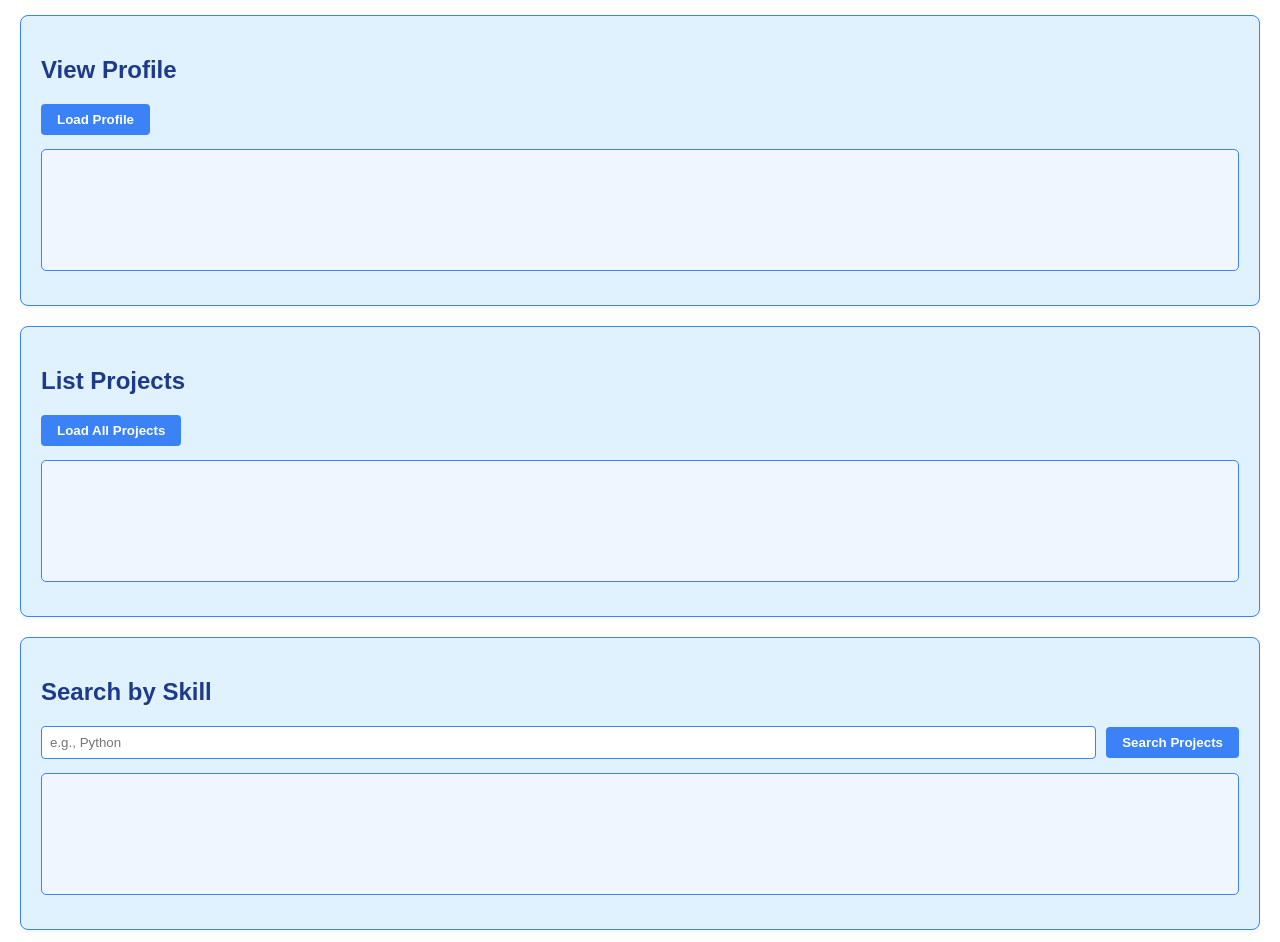
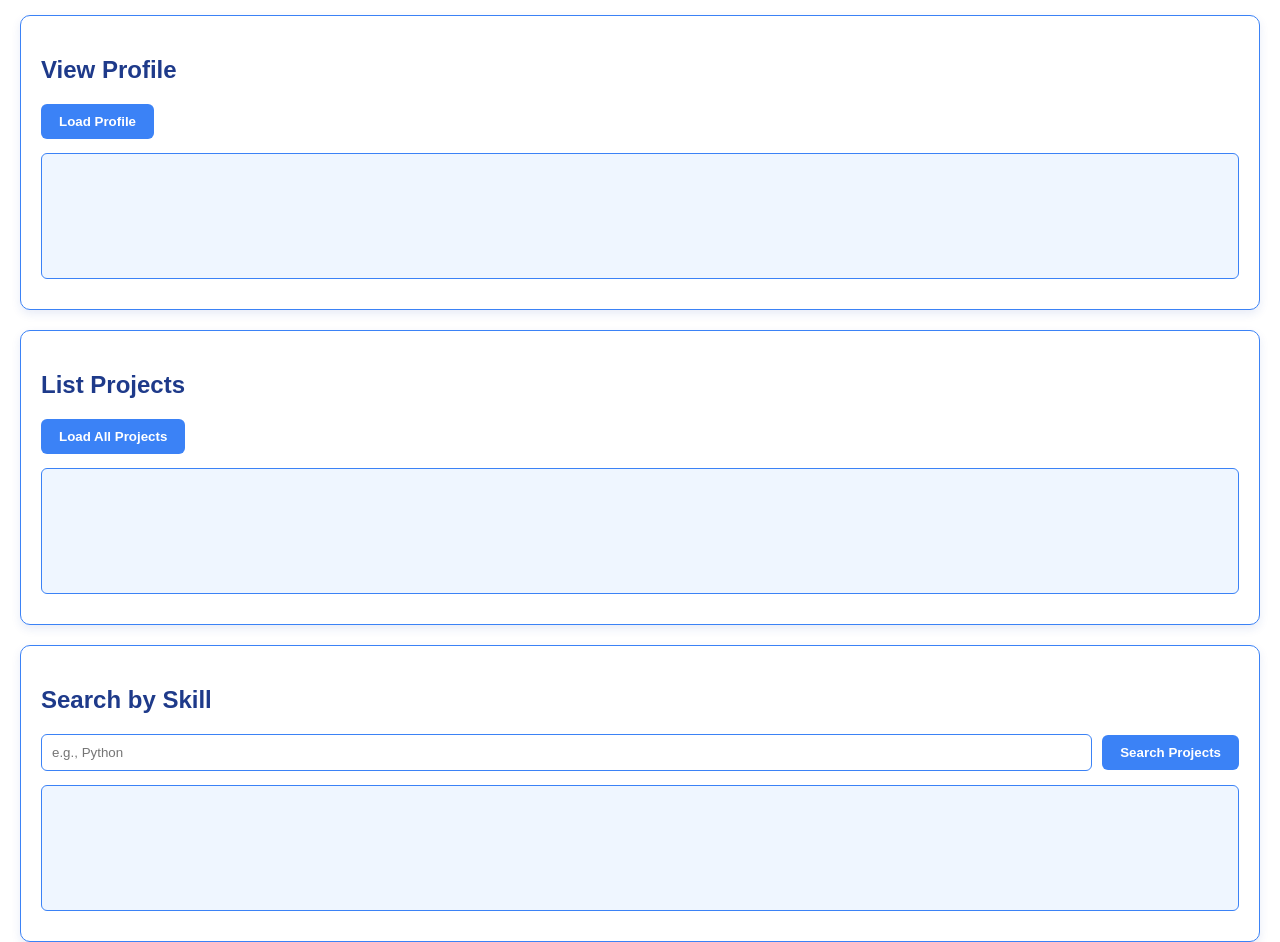
Before and after one commit to BS-Tech17/me-api-playground, a plain HTML site: page frontend/index.html in a window 1280 px wide. Shown: the part 73-1015 px from the top of the page. Drawn offline with Linux system fonts and the light colour scheme.

Commit message:
Update styles.css

```diff
--- a/frontend/styles.css
+++ b/frontend/styles.css
@@ -13,63 +13,75 @@ header {
 h1 {
     color: #1e3a8a; /* Dark blue heading */
     font-size: 2em;
+    letter-spacing: 1px;
 }
 
 .card {
     margin-bottom: 20px;
-    background-color: #e0f2fe; /* Light blue card background */
+    background-color: #ffffff; /* White card background for cleaner look */
     padding: 20px;
-    border-radius: 8px;
-    border: 1px solid #3b82f6; /* Medium blue border */
-    box-shadow: 0 2px 4px rgba(0, 0, 0, 0.05);
+    border-radius: 10px;
+    border: 1px solid #3b82f6; /* Blue border */
+    box-shadow: 0 4px 10px rgba(30, 64, 175, 0.1);
+    transition: transform 0.2s, box-shadow 0.2s;
+}
+
+.card:hover {
+    transform: translateY(-3px);
+    box-shadow: 0 6px 15px rgba(30, 64, 175, 0.2);
 }
 
 .output {
     background: #eff6ff; /* Very light blue background */
-    padding: 10px;
-    border-radius: 5px;
+    padding: 12px;
+    border-radius: 6px;
     border: 1px solid #3b82f6; /* Blue border */
-    color: #1e3a8a; /* Dark blue text */
+    color: #1e3a8a;
     font-size: 14px;
     min-height: 100px;
+    margin-bottom: 10px;
 }
 
 .input-group {
     display: flex;
     align-items: center;
-    margin-bottom: 10px;
+    margin-bottom: 12px;
 }
 
 .input-field {
-    padding: 8px;
+    padding: 10px;
     margin-right: 10px;
-    border: 1px solid #3b82f6; /* Blue border */
-    border-radius: 4px;
-    background-color: #ffffff; /* White input background */
+    border: 1px solid #3b82f6;
+    border-radius: 6px;
+    background-color: #ffffff;
     color: #1e3a8a;
     flex-grow: 1;
+    transition: border-color 0.2s, box-shadow 0.2s;
 }
 
 .input-field:focus {
     outline: none;
-    border-color: #1e40af; /* Darker blue on focus */
-    box-shadow: 0 0 5px rgba(30, 64, 175, 0.3);
+    border-color: #1e40af;
+    box-shadow: 0 0 6px rgba(30, 64, 175, 0.3);
 }
 
 .action-button {
-    padding: 8px 16px;
-    background-color: #3b82f6; /* Medium blue button */
-    color: #ffffff; /* White text */
+    padding: 10px 18px;
+    background-color: #3b82f6;
+    color: #ffffff;
     border: none;
-    border-radius: 4px;
+    border-radius: 6px;
     cursor: pointer;
     font-weight: bold;
+    transition: background-color 0.2s, transform 0.1s;
 }
 
 .action-button:hover {
-    background-color: #1e40af; /* Darker blue on hover */
+    background-color: #1e40af;
+    transform: translateY(-1px);
 }
 
 .action-button:active {
-    background-color: #1e3a8a; /* Deep blue on click */
+    background-color: #1e3a8a;
+    transform: translateY(0);
 }
```
